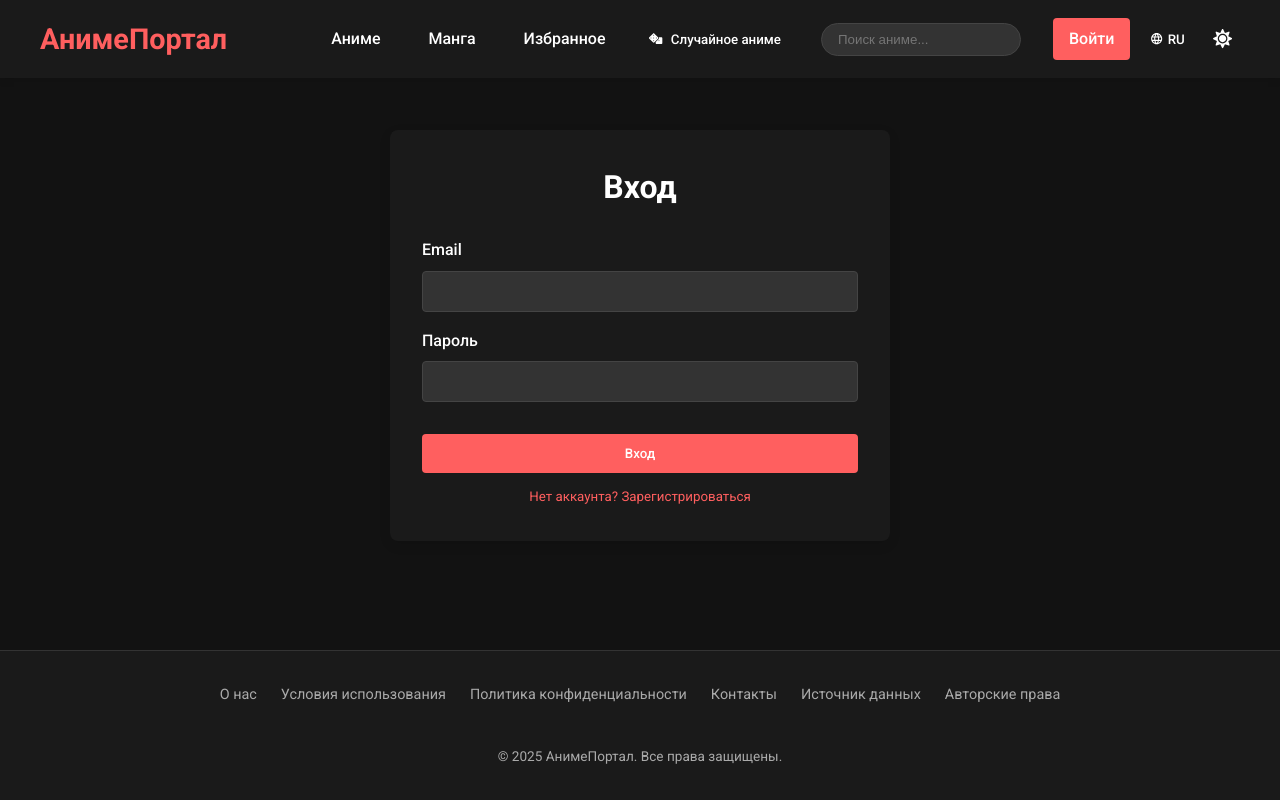
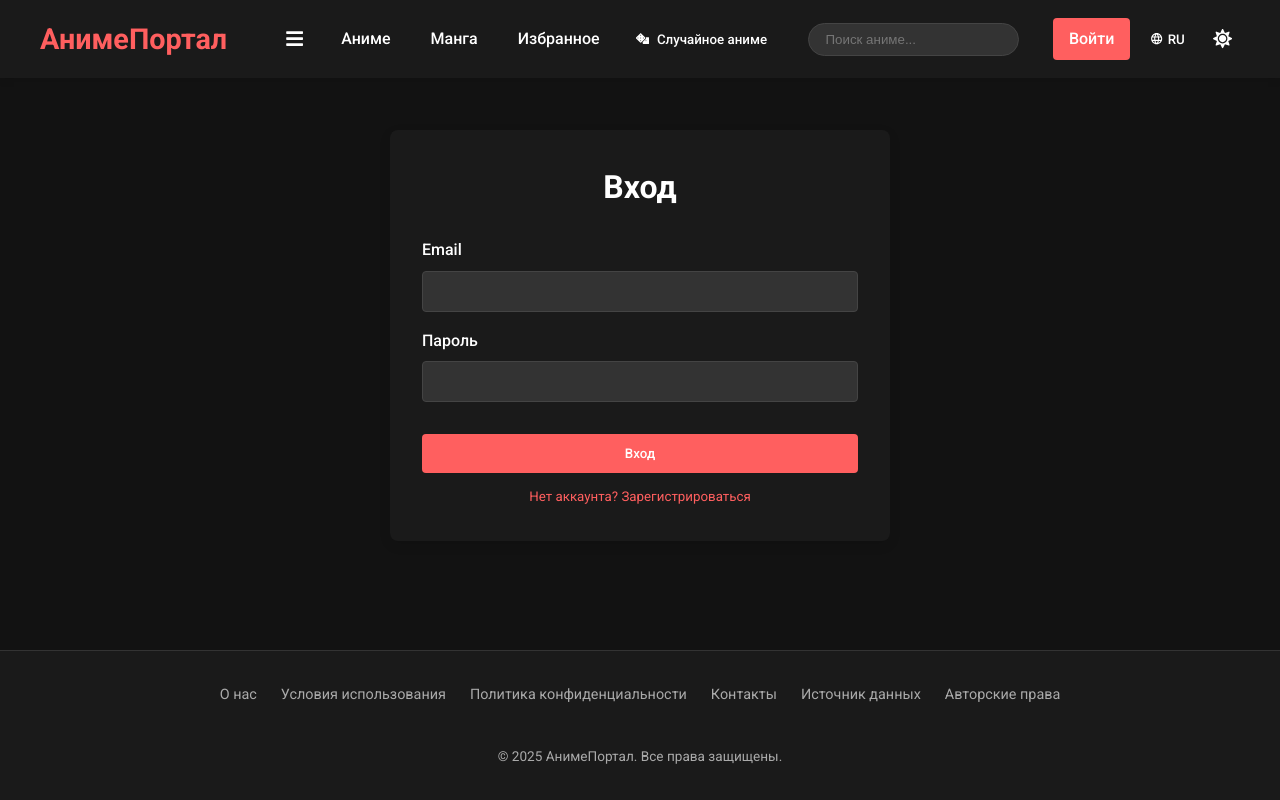
Before and after one commit to dev-leva1/animeportal, a React (Vite) app: page /#/auth in a window 1280 px wide. Built offline with nearby package versions, Linux system fonts and the light colour scheme.

Commit message:
fix: improved adaptability on mobile devices

```diff
--- a/src/App.css
+++ b/src/App.css
@@ -74,3 +74,39 @@ img {
 .mb-3 {
   margin-bottom: 1.5rem;
 }
+
+@media (max-width: 768px) {
+  .container {
+    padding: 0 15px;
+  }
+
+  h1 {
+    font-size: 1.8rem;
+  }
+
+  h2 {
+    font-size: 1.5rem;
+  }
+
+  h3 {
+    font-size: 1.2rem;
+  }
+}
+
+@media (max-width: 480px) {
+  .container {
+    padding: 0 10px;
+  }
+
+  h1 {
+    font-size: 1.5rem;
+  }
+
+  h2 {
+    font-size: 1.3rem;
+  }
+
+  h3 {
+    font-size: 1.1rem;
+  }
+}
--- a/src/components/AnimeCard.tsx
+++ b/src/components/AnimeCard.tsx
@@ -35,12 +35,25 @@ const Card = styled.div`
     transform: translateY(-5px);
     box-shadow: 0 8px 16px rgba(0, 0, 0, 0.2);
   }
+
+  @media (max-width: 768px) {
+    box-shadow: 0 2px 4px rgba(0, 0, 0, 0.1);
+
+    &:hover {
+      transform: none;
+      box-shadow: 0 2px 4px rgba(0, 0, 0, 0.1);
+    }
+  }
 `;
 
 const ImageContainer = styled.div`
   position: relative;
   padding-top: 140%;
   overflow: hidden;
+
+  @media (max-width: 480px) {
+    padding-top: 120%;
+  }
 `;
 
 const AnimeImage = styled.img`
@@ -62,6 +75,10 @@ const CardContent = styled.div`
   flex-grow: 1;
   display: flex;
   flex-direction: column;
+
+  @media (max-width: 480px) {
+    padding: 0.75rem;
+  }
 `;
 
 const Title = styled.h3`
@@ -73,6 +90,11 @@ const Title = styled.h3`
   display: -webkit-box;
   -webkit-line-clamp: 2;
   -webkit-box-orient: vertical;
+
+  @media (max-width: 480px) {
+    font-size: 0.9rem;
+    margin-bottom: 0.25rem;
+  }
 `;
 
 const Info = styled.div`
@@ -81,6 +103,10 @@ const Info = styled.div`
   align-items: center;
   margin-top: auto;
   padding-top: 0.5rem;
+
+  @media (max-width: 480px) {
+    padding-top: 0.25rem;
+  }
 `;
 
 const Score = styled.span`
@@ -89,11 +115,19 @@ const Score = styled.span`
   color: ${props => props.theme === 'dark' ? '#ffffff' : '#121212'};
   font-weight: 500;
   gap: 0.25rem;
+
+  @media (max-width: 480px) {
+    font-size: 0.9rem;
+  }
 `;
 
 const Episodes = styled.span`
   color: ${props => props.theme === 'dark' ? '#aaa' : '#666'};
   font-size: 0.9rem;
+
+  @media (max-width: 480px) {
+    font-size: 0.8rem;
+  }
 `;
 
 const FavoriteButton = styled.button<FavoriteButtonProps>`
--- a/src/components/Header.tsx
+++ b/src/components/Header.tsx
@@ -38,6 +38,10 @@ const Nav = styled.nav`
   display: flex;
   gap: 1rem;
   align-items: center;
+
+  @media (max-width: 768px) {
+    display: none;
+  }
 `;
 
 const NavLink = styled(Link)`
@@ -119,6 +123,13 @@ const RandomAnimeButton = styled.button`
 const SearchContainer = styled.div`
   position: relative;
   margin: 0 1rem;
+  flex: 1;
+  max-width: 300px;
+
+  @media (max-width: 768px) {
+    max-width: none;
+    margin: 0 0.5rem;
+  }
 `;
 
 const SearchInput = styled.input`
@@ -127,13 +138,17 @@ const SearchInput = styled.input`
   border: 1px solid ${props => props.theme === 'dark' ? '#444' : '#ddd'};
   background-color: ${props => props.theme === 'dark' ? '#333' : '#f5f5f5'};
   color: ${props => props.theme === 'dark' ? '#fff' : '#333'};
-  width: 200px;
+  width: 100%;
   transition: all 0.3s ease;
 
   &:focus {
     outline: none;
-    width: 250px;
     border-color: #ff5f5f;
+  }
+
+  @media (max-width: 480px) {
+    padding: 0.4rem 0.8rem;
+    font-size: 0.9rem;
   }
 `;
 
@@ -171,52 +186,45 @@ const LanguageToggle = styled.button`
   }
 `;
 
-const MobileMenuButton = styled.button`
+const MobileMenuButton = styled.button<{ theme: string }>`
   display: none;
   background: none;
   border: none;
-  font-size: 1.5rem;
+  color: ${props => props.theme === 'dark' ? '#ffffff' : '#121212'};
+  font-size: 1.2rem;
   cursor: pointer;
-  color: ${props => props.theme === 'dark' ? '#ffffff' : '#121212'};
+  padding: 0.5rem;
+  transition: color 0.3s ease;
+  display: flex;
+  align-items: center;
+  justify-content: center;
+
+  &:hover {
+    color: #ff5f5f;
+  }
 
   @media (max-width: 768px) {
     display: block;
   }
 `;
 
-const NavLinks = styled.div<{ isOpen: boolean; theme: string }>`
-  display: flex;
-  gap: 1.5rem;
+const MobileMenu = styled.div<{ isOpen: boolean }>`
+  display: none;
+  position: fixed;
+  top: 0;
+  left: 0;
+  right: 0;
+  bottom: 0;
+  background-color: ${props => props.theme === 'dark' ? '#1a1a1a' : '#ffffff'};
+  z-index: 1000;
+  padding: 2rem;
+  transform: translateX(${props => props.isOpen ? '0' : '100%'});
+  transition: transform 0.3s ease;
 
   @media (max-width: 768px) {
-    position: absolute;
-    flex-direction: column;
-    top: 100%;
-    left: 0;
-    right: 0;
-    background-color: ${props => props.theme === 'dark' ? '#1a1a1a' : '#ffffff'};
-    padding: 1rem;
-    box-shadow: 0 4px 8px rgba(0, 0, 0, 0.1);
-    z-index: 10;
-    display: ${props => props.isOpen ? 'flex' : 'none'};
-  }
-`;
-
-const MobileMenu = styled.div<{ isOpen: boolean; theme: string }>`
-  display: none;
+    display: flex;
     flex-direction: column;
     gap: 1rem;
-  background-color: ${props => props.theme === 'dark' ? '#1a1a1a' : '#ffffff'};
-  padding: 1rem;
-  box-shadow: 0 4px 8px rgba(0, 0, 0, 0.1);
-
-  @media (max-width: 768px) {
-    display: ${props => props.isOpen ? 'flex' : 'none'};
-    position: absolute;
-    left: 0;
-    right: 0;
-    top: 100%;
-    z-index: 100;
   }
 `;
 
@@ -315,11 +323,21 @@ const MobileLanguageButton = styled.button<{ theme: string }>`
   }
 `;
 
+const DesktopControls = styled.div`
+  display: flex;
+  gap: 0.75rem;
+  align-items: center;
+
+  @media (max-width: 768px) {
+    display: none;
+  }
+`;
+
 function Header() {
   const { theme, toggleTheme, language, toggleLanguage, t } = useApp();
   const { user, isAuthenticated, logout } = useAuth();
   const [searchQuery, setSearchQuery] = useState('');
-  const [isMenuOpen, setIsMenuOpen] = useState(false);
+  const [isMobileMenuOpen, setIsMobileMenuOpen] = useState(false);
   const [isLoading, setIsLoading] = useState(false);
   const navigate = useNavigate();
 
@@ -359,14 +377,13 @@ function Header() {
         </Logo>
 
         <MobileMenuButton
+          onClick={() => setIsMobileMenuOpen(!isMobileMenuOpen)}
           theme={theme}
-          onClick={() => setIsMenuOpen(!isMenuOpen)}
         >
-          {isMenuOpen ? <FaTimes /> : <FaBars />}
+          {isMobileMenuOpen ? <FaTimes /> : <FaBars />}
         </MobileMenuButton>
 
         <Nav>
-          <NavLinks isOpen={isMenuOpen} theme={theme}>
           <NavLink to="/anime" theme={theme}>{t('nav.anime')}</NavLink>
           <NavLink to="/manga" theme={theme}>{t('nav.manga')}</NavLink>
           <NavLink to="/favorites" theme={theme}>{t('nav.favorites')}</NavLink>
@@ -378,7 +395,7 @@ function Header() {
             <FaDice />
             {t('anime.random')}
           </RandomAnimeButton>
-          </NavLinks>
+        </Nav>
 
         <form onSubmit={handleSearch}>
           <SearchContainer>
@@ -392,7 +409,7 @@ function Header() {
           </SearchContainer>
         </form>
 
-          <div style={{ display: 'flex', gap: '0.75rem', alignItems: 'center' }}>
+        <DesktopControls>
           {isAuthenticated ? (
             <>
               {isAdmin && (
@@ -426,59 +443,64 @@ function Header() {
           <ThemeToggle onClick={toggleTheme} theme={theme}>
             {theme === 'dark' ? <FaSun /> : <FaMoon />}
           </ThemeToggle>
-          </div>
-        </Nav>
-      </NavContainer>
+        </DesktopControls>
 
-      <MobileMenu isOpen={isMenuOpen} theme={theme}>
-        <MobileNavLink to="/anime" onClick={() => setIsMenuOpen(false)} theme={theme}>
+        <MobileMenu theme={theme} isOpen={isMobileMenuOpen}>
+          <MobileMenuButton
+            onClick={() => setIsMobileMenuOpen(false)}
+            theme={theme}
+          >
+            <FaTimes />
+          </MobileMenuButton>
+          <MobileNavLink to="/anime" onClick={() => setIsMobileMenuOpen(false)} theme={theme}>
             {t('nav.anime')}
           </MobileNavLink>
-        <MobileNavLink to="/manga" onClick={() => setIsMenuOpen(false)} theme={theme}>
+          <MobileNavLink to="/manga" onClick={() => setIsMobileMenuOpen(false)} theme={theme}>
             {t('nav.manga')}
           </MobileNavLink>
-        <MobileNavLink to="/favorites" onClick={() => setIsMenuOpen(false)} theme={theme}>
+          <MobileNavLink to="/favorites" onClick={() => setIsMobileMenuOpen(false)} theme={theme}>
             {t('nav.favorites')}
           </MobileNavLink>
 
           {isAuthenticated ? (
             <>
               {isAdmin && (
-              <MobileNavLink to="/admin" onClick={() => setIsMenuOpen(false)} theme={theme}>
+                <MobileNavLink to="/admin" onClick={() => setIsMobileMenuOpen(false)} theme={theme}>
                   <FaUserShield />
                   {t('nav.admin')}
                 </MobileNavLink>
               )}
-            <MobileNavLink to="/profile" onClick={() => setIsMenuOpen(false)} theme={theme}>
+              <MobileNavLink to="/profile" onClick={() => setIsMobileMenuOpen(false)} theme={theme}>
                 <FaUser />
                 {t('nav.profile')}
               </MobileNavLink>
-            <MobileLogoutButton onClick={() => { handleLogout(); setIsMenuOpen(false); }} theme={theme}>
+              <MobileLogoutButton onClick={() => { handleLogout(); setIsMobileMenuOpen(false); }} theme={theme}>
                 <FaSignOutAlt />
                 {t('nav.logout')}
               </MobileLogoutButton>
             </>
           ) : (
-          <MobileNavLink to="/auth" onClick={() => setIsMenuOpen(false)} theme={theme}>
+            <MobileNavLink to="/auth" onClick={() => setIsMobileMenuOpen(false)} theme={theme}>
               {t('nav.login')}
             </MobileNavLink>
           )}
 
-        <MobileRandomButton onClick={() => { handleRandomAnime(); setIsMenuOpen(false); }} theme={theme}>
+          <MobileRandomButton onClick={() => { handleRandomAnime(); setIsMobileMenuOpen(false); }} theme={theme}>
             <FaDice />
             {t('anime.random')}
           </MobileRandomButton>
 
-        <MobileThemeButton onClick={() => { toggleTheme(); setIsMenuOpen(false); }} theme={theme}>
+          <MobileThemeButton onClick={() => { toggleTheme(); setIsMobileMenuOpen(false); }} theme={theme}>
             {theme === 'dark' ? <FaSun /> : <FaMoon />}
             {theme === 'dark' ? t('theme.light') : t('theme.dark')}
           </MobileThemeButton>
 
-        <MobileLanguageButton onClick={() => { toggleLanguage(); setIsMenuOpen(false); }} theme={theme}>
+          <MobileLanguageButton onClick={() => { toggleLanguage(); setIsMobileMenuOpen(false); }} theme={theme}>
             <MdLanguage />
             {language === 'ru' ? 'English' : 'Русский'}
           </MobileLanguageButton>
         </MobileMenu>
+      </NavContainer>
     </HeaderContainer>
   );
 }
--- a/src/translations.ts
+++ b/src/translations.ts
@@ -39,6 +39,14 @@ export const translations: Translations = {
     ru: 'Случайное аниме',
     en: 'Random anime'
   },
+  'theme.light': {
+    ru: 'Светлая',
+    en: 'Light'
+  },
+  'theme.dark': {
+    ru: 'Темная',
+    en: 'Dark'
+  },
   'header.login': {
     ru: 'Войти',
     en: 'Login'
```
Lines whose indentation alone changed are shown as unchanged.
